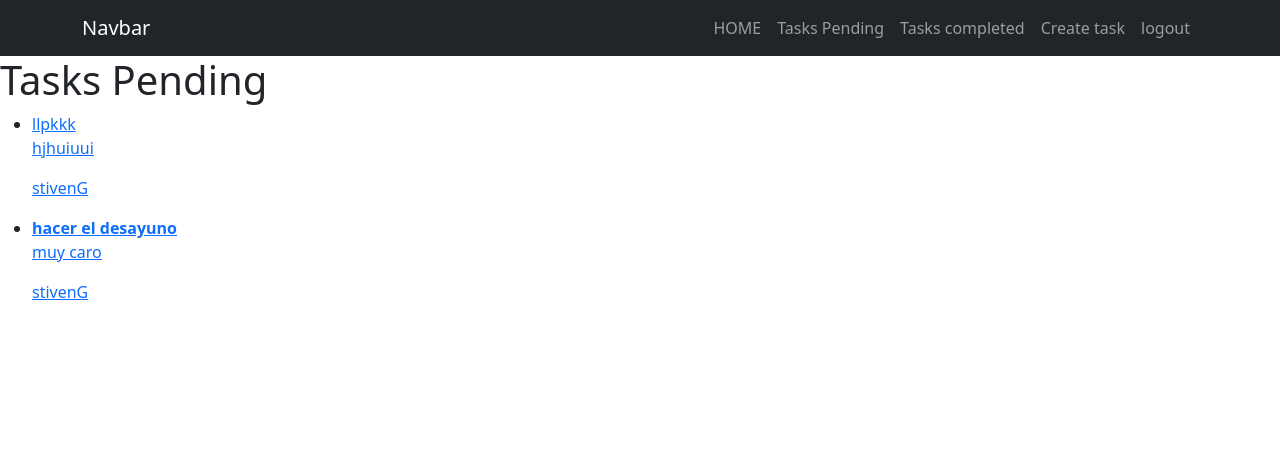
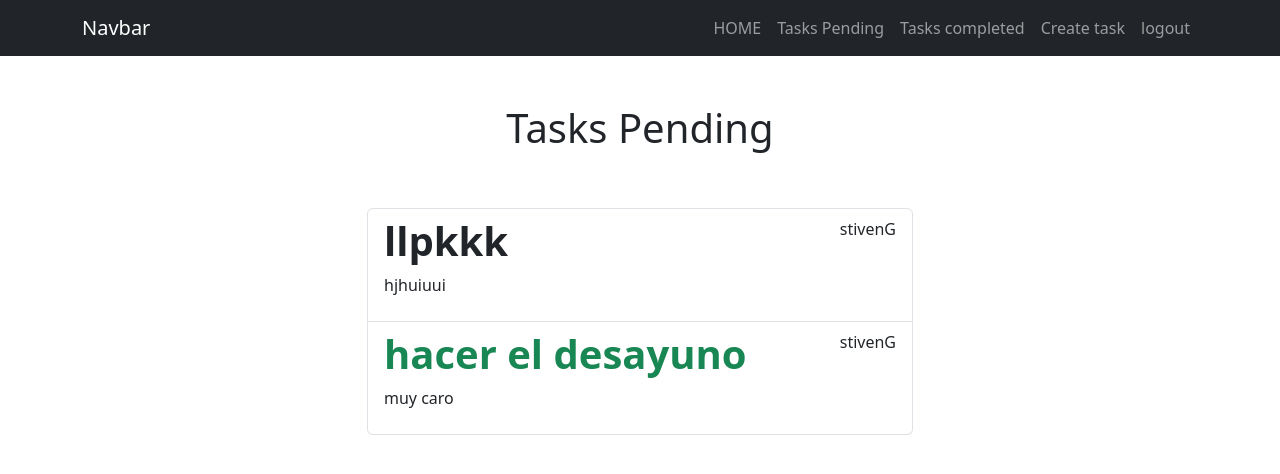
Before and after one commit to stivenga/proyecto_Django, a Django app: page /tasks/ in a window 1280 px wide. Shown: the top 474 px of the page. Run offline with Django 5.2, Linux system fonts and the light colour scheme; a user stored in the database is signed in; data comes from the database, SQL or seed files in the repository; both versions use the stored data as it was after the commit.

Commit message:
mas estilos

```diff
--- a/tasks/templates/tasks.html
+++ b/tasks/templates/tasks.html
@@ -2,24 +2,32 @@
 
 
 {% block content %}
-<h1>Tasks Pending</h1>
-<ul>
+<main class="container">
+   <div class="row">
+    <div class="col-md-6 offset-md-3">
+        <h1 class="text-center py-5">Tasks Pending</h1>
+        <ul class="list-group">
 
             {% for task in tasks %}
-    <li>
-       <a href="{% url 'task_detail' task.id %}">
+            <a class="list-group-item" href="{% url 'task_detail' task.id %}">
+                <header class="d-flex justify-content-between">
                  {% if task.important %}
-         <strong>{{task.title}}</strong>
+                 <h1 class="fw-bold text-success">{{task.title}}</h1>
                  {% else %}
-         {{task.title}}
+                 <h1 class="fw-bold">{{task.title}}</h1>
                  {% endif %}
+                 <p>{{task.user.username}}</p>
+                </header>
+
              <p>{{task.description}}</p>
-         <p>{{task.user.username}}</p>
+
              <p>{{ task.datacompleted|date:'M d Y H:i' }}</p>
             </a>
-    </li>
             {% endfor %}
 
         </ul>
+    </div>
+   </div>
+</main>
 
 {% endblock %}
```
Also changed, not shown: db.sqlite3. Lines whose indentation alone changed are shown as unchanged.
